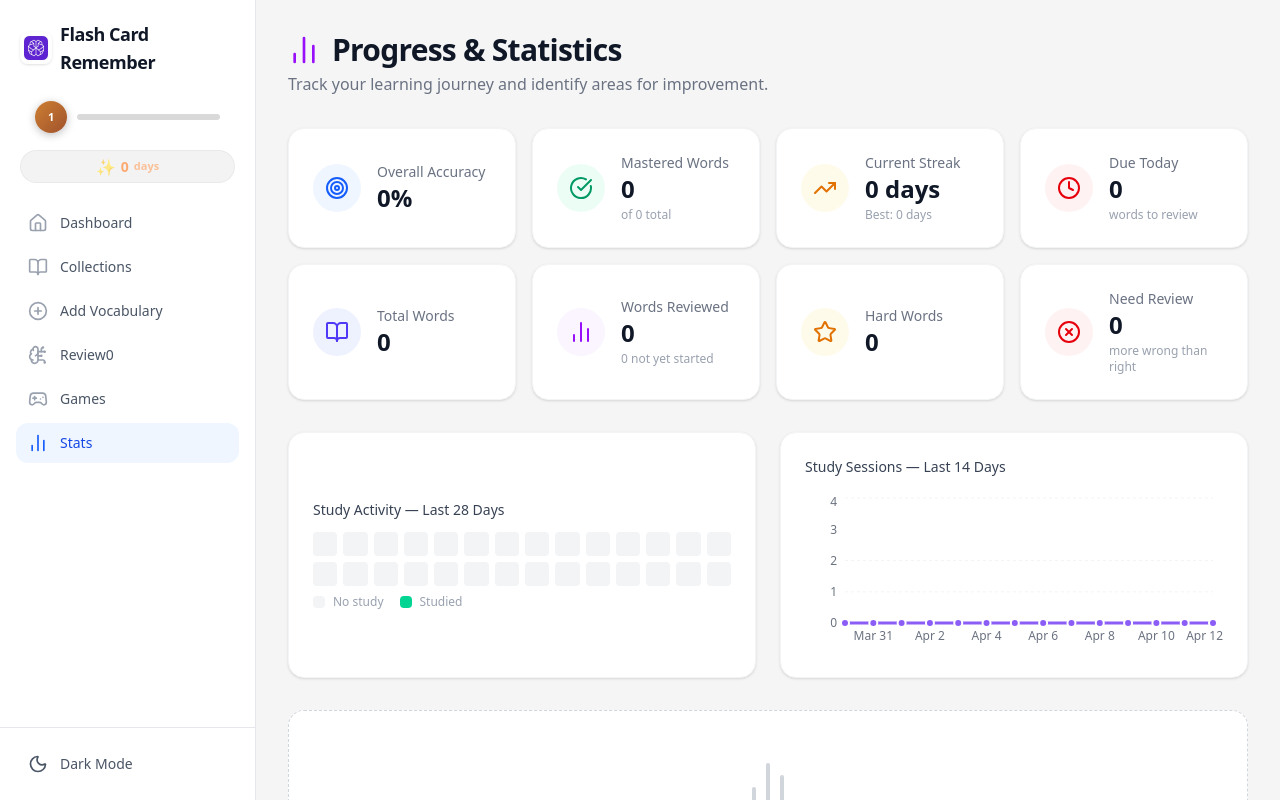
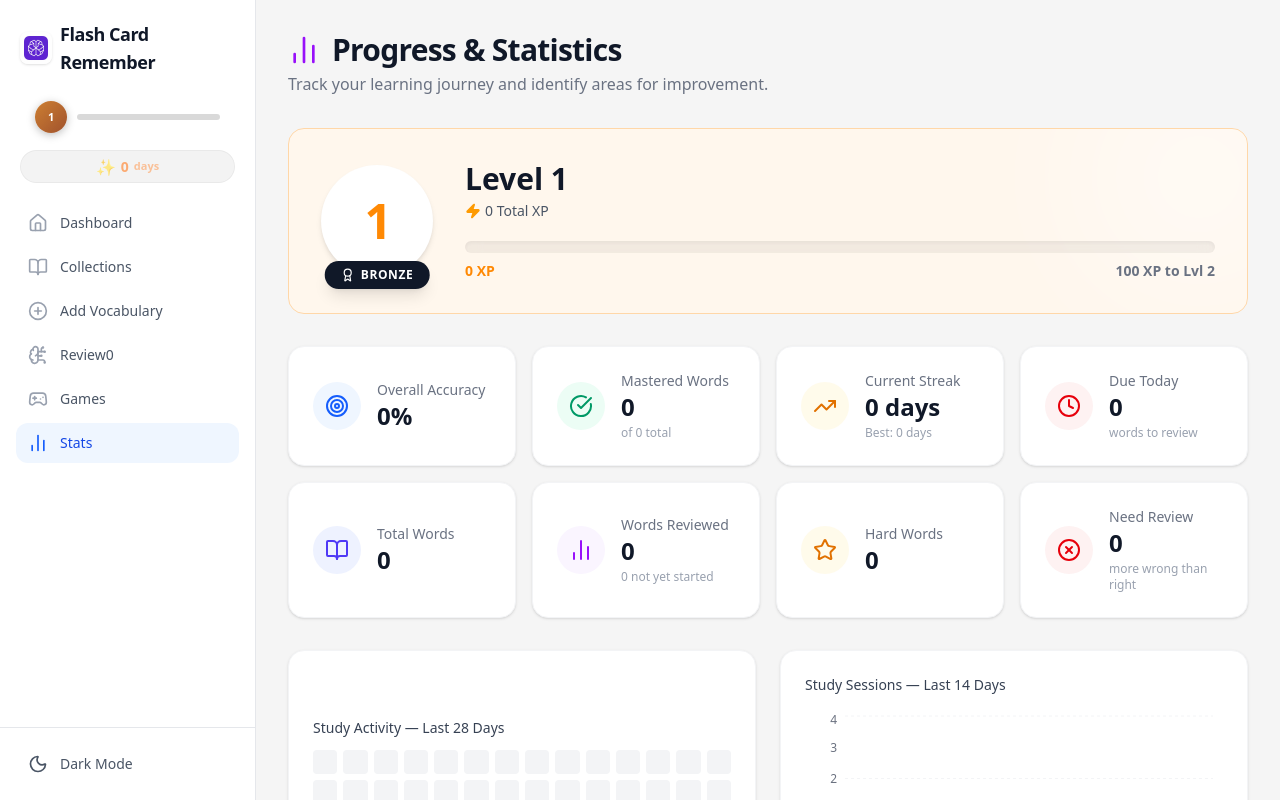
Before and after one commit to ducthinh17/Flash-Cards-Remember, a React (Vite) app: page /stats in a window 1280 px wide. Shown: the top 800 px of the page. Built offline with nearby package versions, Linux system fonts and the light colour scheme.

Commit message:
feat(ui): add premium gamification level badges to stats and dashboard pages

```diff
--- a/src/pages/Dashboard.tsx
+++ b/src/pages/Dashboard.tsx
@@ -1,11 +1,13 @@
 import { useMemo } from "react";
 import { Link } from "react-router-dom";
 import { useStore } from "../store/useStore";
-import { BookOpen, Layers, PlusCircle, BrainCircuit, Clock, Flame, Target, BarChart2, Home, ListTodo, History, Zap } from "lucide-react";
+import { BookOpen, Layers, PlusCircle, BrainCircuit, Clock, Flame, Target, BarChart2, Home, ListTodo, History, Zap, Award } from "lucide-react";
+import { useGamificationStore, totalXpForLevel } from "../store/useGamificationStore";
 import { cn } from "../lib/utils";
 
 export default function Dashboard() {
   const { collections, vocabItems, streak, longestStreak, lastStudiedDate } = useStore();
+  const { level, totalXp } = useGamificationStore();
 
   const totalCollections = collections.length;
   const totalWords = vocabItems.length;
@@ -43,6 +45,23 @@ export default function Dashboard() {
     return total === 0 ? 0 : Math.round((correct / total) * 100);
   }, [vocabItems]);
 
+  const tier = useMemo(() => {
+    if (level >= 50) return { name: "Legend",  text: "text-amber-500", fill: "bg-amber-500", bg: "bg-amber-50 dark:bg-amber-500/10", border: "border-amber-200 dark:border-amber-500/20" };
+    if (level >= 25) return { name: "Master",  text: "text-purple-500", fill: "bg-purple-500", bg: "bg-purple-50 dark:bg-purple-500/10", border: "border-purple-200 dark:border-purple-500/20" };
+    if (level >= 10) return { name: "Diamond", text: "text-cyan-500", fill: "bg-cyan-500", bg: "bg-cyan-50 dark:bg-cyan-500/10", border: "border-cyan-200 dark:border-cyan-500/20" };
+    if (level >= 5)  return { name: "Gold",    text: "text-yellow-500", fill: "bg-yellow-500", bg: "bg-yellow-50 dark:bg-yellow-500/10", border: "border-yellow-200 dark:border-yellow-500/20" };
+    if (level >= 2)  return { name: "Silver",  text: "text-slate-400", fill: "bg-slate-400", bg: "bg-slate-50 dark:bg-slate-500/10", border: "border-slate-200 dark:border-slate-500/20" };
+    return { name: "Bronze", text: "text-orange-400", fill: "bg-orange-400", bg: "bg-orange-50 dark:bg-orange-500/10", border: "border-orange-200 dark:border-orange-500/20" };
+  }, [level]);
+
+  const { percent } = useMemo(() => {
+    const levelStart = totalXpForLevel(level);
+    const levelEnd = totalXpForLevel(level + 1);
+    const cur = totalXp - levelStart;
+    const need = levelEnd - levelStart;
+    return { percent: Math.min(100, Math.round((cur / need) * 100)) };
+  }, [totalXp, level]);
+
   const recentCollections = [...collections]
     .sort((a, b) => new Date(b.updatedAt).getTime() - new Date(a.updatedAt).getTime())
     .slice(0, 3);
@@ -58,6 +77,24 @@ export default function Dashboard() {
           <p className="text-gray-500 dark:text-gray-400 mt-1">Welcome back. Here's your learning overview.</p>
         </div>
 
+        <div className="flex items-center gap-3 flex-wrap">
+          {/* Level Badge */}
+          <Link to="/stats" className={cn(
+            "flex items-center gap-3 px-5 py-3 rounded-2xl border transition-all cursor-pointer hover:shadow-md relative overflow-hidden group",
+            tier.bg, tier.border
+          )}>
+            <div className="absolute top-0 left-0 h-1 bg-black/5 dark:bg-white/5 w-full">
+              <div className={cn("h-full transition-all duration-1000", tier.fill)} style={{ width: `${percent}%` }} />
+            </div>
+            <Award className={cn("w-6 h-6 transition-transform group-hover:scale-110", tier.text)} />
+            <div>
+              <p className="text-xl font-bold text-gray-900 dark:text-white leading-none mb-1">Lv.{level}</p>
+              <p className={cn("text-xs font-bold uppercase tracking-wider", tier.text)}>
+                {tier.name}
+              </p>
+            </div>
+          </Link>
+
           {/* Streak Badge */}
           <div className={cn(
             "flex items-center gap-3 px-5 py-3 rounded-2xl border",
@@ -67,11 +104,12 @@ export default function Dashboard() {
           )}>
             <Flame className={cn("w-6 h-6", studiedToday ? "text-amber-500" : "text-gray-300 dark:text-gray-600")} />
             <div>
-            <p className="text-xl font-bold text-gray-900 dark:text-white">{streak} day{streak !== 1 ? "s" : ""}</p>
+              <p className="text-xl font-bold text-gray-900 dark:text-white leading-none mb-1">{streak} day{streak !== 1 ? "s" : ""}</p>
               <p className="text-xs text-gray-500 dark:text-gray-400">
-              {studiedToday ? "Studied today ✓" : "Study today to keep your streak!"}
+                {studiedToday ? "Studied today ✓" : "Study today!"}
                 {longestStreak > 0 && ` · Best: ${longestStreak}`}
               </p>
+            </div>
           </div>
         </div>
       </header>
--- a/src/pages/Stats.tsx
+++ b/src/pages/Stats.tsx
@@ -11,7 +11,10 @@ import {
   CheckCircle,
   XCircle,
   Clock,
+  Award,
+  Zap,
 } from "lucide-react";
+import { useGamificationStore, totalXpForLevel } from "../store/useGamificationStore";
 import { cn } from "../lib/utils";
 
 function StatCard({
@@ -141,6 +144,7 @@ function StudyLineChart({ history }: { history: string[] }) {
 
 export default function Stats() {
   const { vocabItems, collections, streak, longestStreak, studyHistory } = useStore();
+  const { level, totalXp } = useGamificationStore();
 
   const totalWords = vocabItems.length;
   const totalReviewed = vocabItems.filter(v => v.correctCount + v.wrongCount > 0).length;
@@ -158,6 +162,24 @@ export default function Stats() {
     const correct = vocabItems.reduce((s, v) => s + v.correctCount, 0);
     return total === 0 ? 0 : Math.round((correct / total) * 100);
   }, [vocabItems]);
+
+  const tier = useMemo(() => {
+    if (level >= 50) return { name: "Legend",  text: "text-amber-500", fill: "bg-amber-500", bg: "bg-amber-50 dark:bg-amber-500/10", border: "border-amber-200 dark:border-amber-500/20" };
+    if (level >= 25) return { name: "Master",  text: "text-purple-500", fill: "bg-purple-500", bg: "bg-purple-50 dark:bg-purple-500/10", border: "border-purple-200 dark:border-purple-500/20" };
+    if (level >= 10) return { name: "Diamond", text: "text-cyan-500", fill: "bg-cyan-500", bg: "bg-cyan-50 dark:bg-cyan-500/10", border: "border-cyan-200 dark:border-cyan-500/20" };
+    if (level >= 5)  return { name: "Gold",    text: "text-yellow-500", fill: "bg-yellow-500", bg: "bg-yellow-50 dark:bg-yellow-500/10", border: "border-yellow-200 dark:border-yellow-500/20" };
+    if (level >= 2)  return { name: "Silver",  text: "text-slate-400", fill: "bg-slate-400", bg: "bg-slate-50 dark:bg-slate-500/10", border: "border-slate-200 dark:border-slate-500/20" };
+    return { name: "Bronze", text: "text-orange-400", fill: "bg-orange-400", bg: "bg-orange-50 dark:bg-orange-500/10", border: "border-orange-200 dark:border-orange-500/20" };
+  }, [level]);
+
+  const { currentLevelXp, neededXp, percent } = useMemo(() => {
+    const levelStart = totalXpForLevel(level);
+    const levelEnd = totalXpForLevel(level + 1);
+    const cur = totalXp - levelStart;
+    const need = levelEnd - levelStart;
+    const pct = Math.min(100, Math.round((cur / need) * 100));
+    return { currentLevelXp: cur, neededXp: need, percent: pct };
+  }, [totalXp, level]);
 
   // Top 10 hardest words
   const hardestWords = useMemo(
@@ -201,6 +223,46 @@ export default function Stats() {
           Track your learning journey and identify areas for improvement.
         </p>
       </header>
+
+      {/* Player Level Banner */}
+      <div className={cn("relative overflow-hidden rounded-2xl border p-6 sm:p-8 flex flex-col sm:flex-row items-center gap-6 sm:gap-8 transition-colors", tier.bg, tier.border)}>
+        {/* Decorative background glow */}
+        <div className="absolute -right-20 -top-20 w-64 h-64 bg-white/40 dark:bg-white/5 rounded-full blur-3xl pointer-events-none" />
+
+        <div className="flex-shrink-0 relative">
+          <div className="w-28 h-28 rounded-full bg-white dark:bg-gray-800 shadow-md flex items-center justify-center border-4 border-white/50 dark:border-gray-700/50 relative z-10">
+            <span className={cn("text-5xl font-bold tracking-tighter", tier.text)}>{level}</span>
+          </div>
+          <div className="absolute -bottom-3 left-1/2 -translate-x-1/2 px-4 py-1.5 bg-gray-900 dark:bg-white text-white dark:text-gray-900 text-xs font-bold uppercase tracking-wider rounded-full shadow-lg z-20 whitespace-nowrap flex items-center gap-1.5">
+            <Award className="w-3.5 h-3.5" />
+            {tier.name}
+          </div>
+        </div>
+
+        <div className="flex-1 w-full relative z-10 text-center sm:text-left pt-2 sm:pt-0">
+          <h2 className="text-2xl sm:text-3xl font-bold text-gray-900 dark:text-white flex items-center justify-center sm:justify-start gap-2 mb-1">
+            Level {level}
+          </h2>
+          <p className="text-gray-600 dark:text-gray-300 mb-5 flex items-center justify-center sm:justify-start gap-1 text-sm font-medium">
+             <Zap className="w-4 h-4 text-amber-500 fill-amber-500" />
+             {totalXp.toLocaleString()} Total XP
+          </p>
+
+          <div className="w-full bg-black/5 dark:bg-black/20 rounded-full h-3 backdrop-blur-sm relative overflow-hidden shadow-inner">
+            <div
+              className={cn("h-full rounded-full transition-all duration-1000 relative", tier.fill)}
+              style={{ width: `${percent}%` }}
+            >
+              {/* Highlight shimmer */}
+              <div className="absolute top-0 left-0 right-0 bottom-0 bg-gradient-to-b from-white/30 to-transparent rounded-full" />
+            </div>
+          </div>
+          <div className="flex justify-between items-center mt-2 text-sm font-semibold">
+            <span className={tier.text}>{currentLevelXp.toLocaleString()} XP</span>
+            <span className="text-gray-500 dark:text-gray-400">{neededXp.toLocaleString()} XP to Lvl {level + 1}</span>
+          </div>
+        </div>
+      </div>
 
       {/* Key Metrics */}
       <div className="grid grid-cols-2 md:grid-cols-3 lg:grid-cols-4 gap-4">
```
Lines whose indentation alone changed are shown as unchanged.
